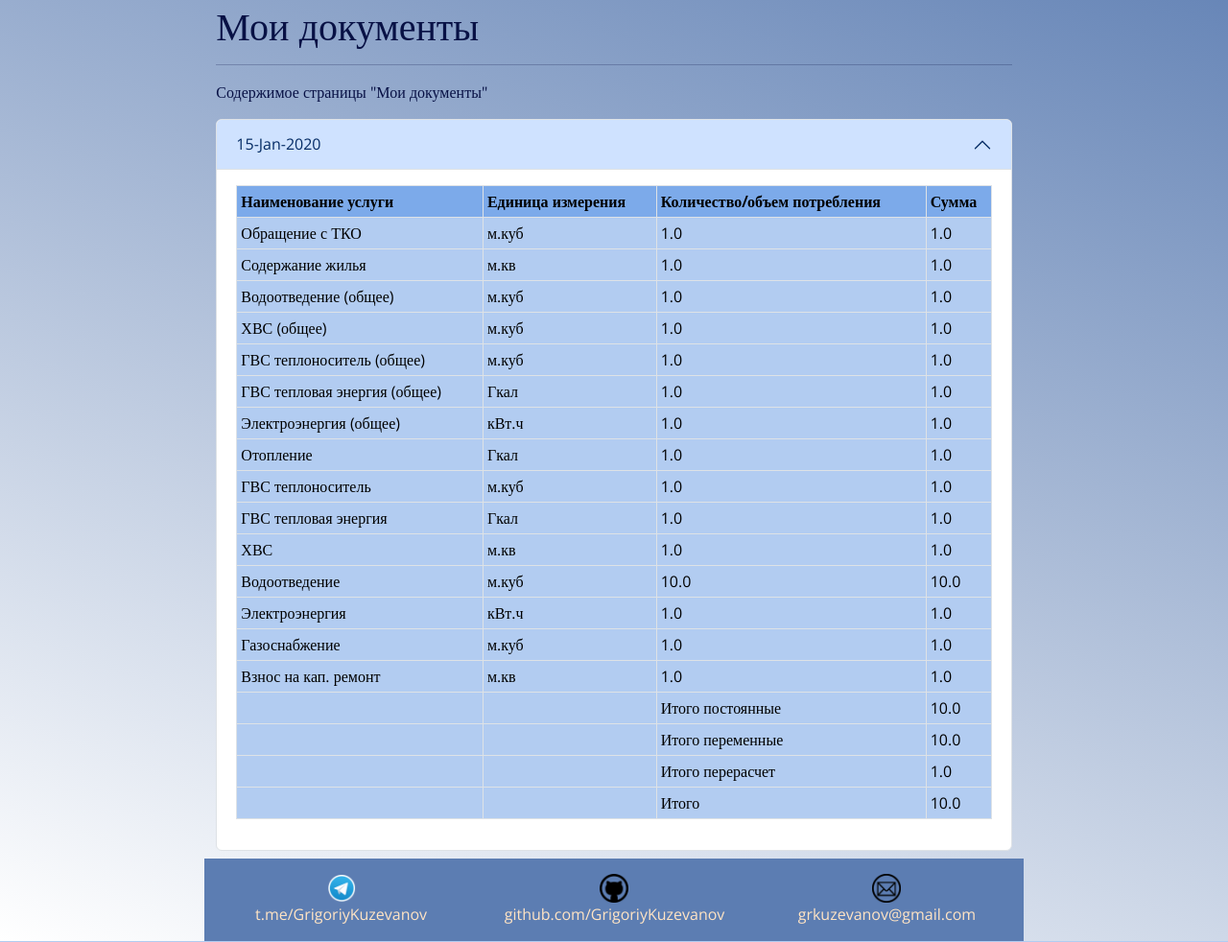
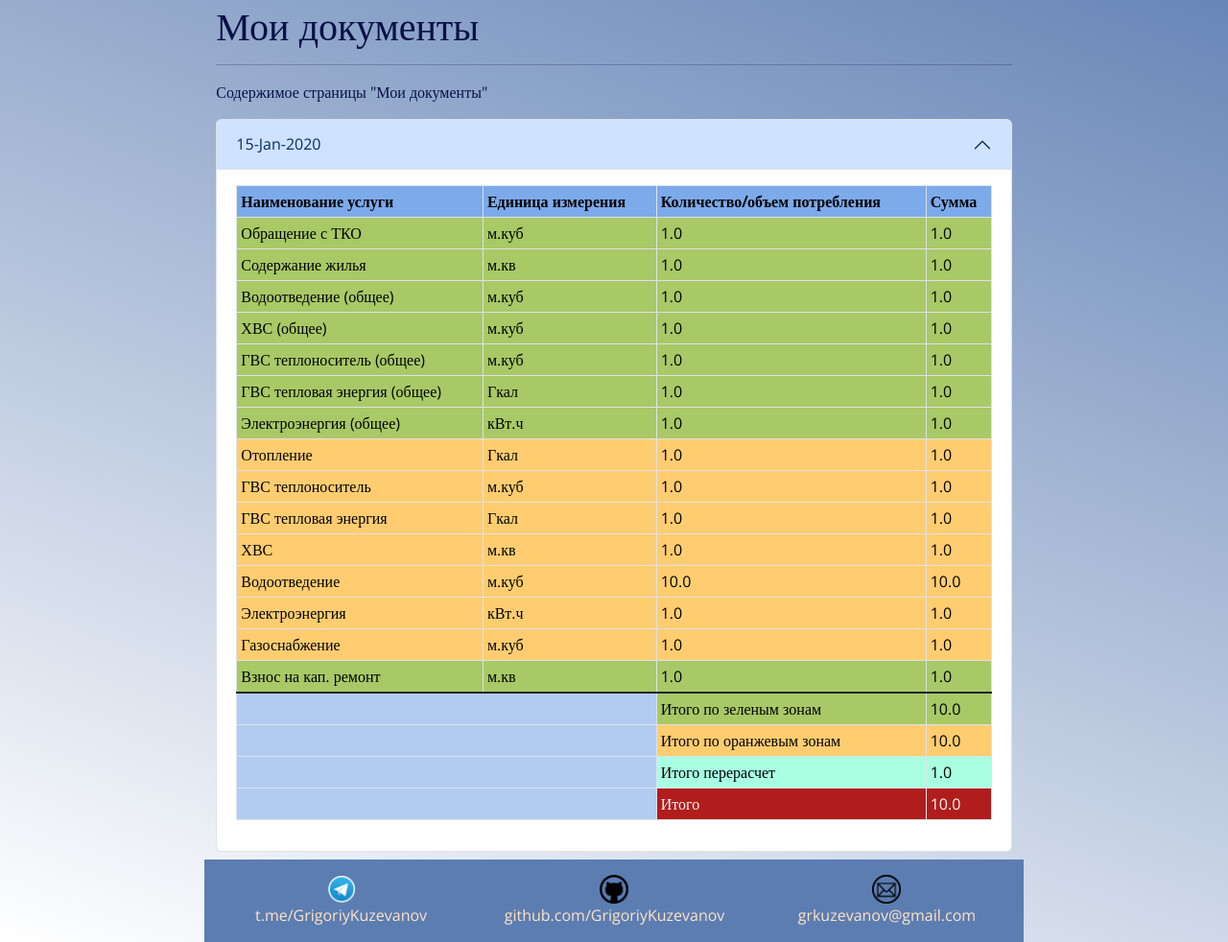
Before and after one commit to GrigoriyKuzevanov/flask-pet-project, a Flask app: page /show_docs in a window 1280 px wide, after a click that opens the changed part. Shown: the part 113-1095 px from the top of the page at 96% size. Run offline with Flask 3, Linux system fonts and the light colour scheme; a user stored in the database is signed in; tables that the repository leaves empty hold one stand-in row (values such as "Sample post").

Commit message:
add css style for show_docs html

```diff
--- a/my_app/routes.py
+++ b/my_app/routes.py
@@ -157,6 +157,7 @@ def show_docs():
 @app.route("/show_prices")
 def show_prices():
     url = url_for("show_prices")
+    user = current_user
     title = "Мои тарифы"
     prices = (
         Price.query.filter_by(user_id=user.id).order_by(Price.created_at.desc()).all()
--- a/my_app/static/css/styles.css
+++ b/my_app/static/css/styles.css
@@ -122,6 +122,7 @@ form .btn-primary:hover {
 
 
 /* Prices */
+/* Docs */
 
 /* #collapseOne {
     background-color: #4c73b2;
@@ -133,3 +134,23 @@ form .btn-primary:hover {
 #table-accordion th {
     background-color: #7caaea;
 }
+
+#table-accordion .tr-common td,
+#table-accordion .total-common {
+    background-color: rgb(168, 201, 102);
+}
+
+#table-accordion .tr-variable td,
+#table-accordion .total-variable {
+    background-color: rgb(255, 205, 112);
+}
+
+#table-accordion .total-recalculation {
+    background-color: rgb(168, 255, 226);
+}
+
+#table-accordion .total {
+    background-color: #b11d1d;
+    color: floralwhite;
+    font-style: bold;
+}
--- a/my_app/templates/show_docs.html
+++ b/my_app/templates/show_docs.html
@@ -25,121 +25,120 @@
                 </tr>
             </thead>
             <tbody>
-                <tr>
+                <tr class="tr-common">
                     <td>Обращение с ТКО</td>
                     <td>м.куб</td>
                     <td>{{ doc.tko }}</td>
                     <td>{{ doc.invoice.tko }}</td>
                 </tr>
-                <tr>
+                <tr class="tr-common">
                     <td>Содержание жилья</td>
                     <td>м.кв</td>
                     <td>{{ doc.maintenance_common }}</td>
                     <td>{{ doc.invoice.maintenance_common }}</td>
                 </tr>
-                <tr>
+                <tr class="tr-common">
                     <td>Водоотведение (общее)</td>
                     <td>м.куб</td>
                     <td>{{ doc.drainage_common }}</td>
                     <td>{{ doc.invoice.drainage_common }}</td>
                 </tr>
-                <tr>
+                <tr class="tr-common">
                     <td>ХВС (общее)</td>
                     <td>м.куб</td>
                     <td>{{ doc.cold_water_common }}</td>
                     <td>{{ doc.invoice.cold_water_common }}</td>
                 </tr>
-                <tr>
+                <tr class="tr-common">
                     <td>ГВС теплоноситель (общее)</td>
                     <td>м.куб</td>
                     <td>{{ doc.hot_water_volume_common }}</td>
                     <td>{{ doc.invoice.hot_water_volume_common }}</td>
                 </tr>
-                <tr>
+                <tr class="tr-common">
                     <td>ГВС тепловая энергия (общее)</td>
                     <td>Гкал</td>
                     <td>{{ doc.hot_water_energy_common }}</td>
                     <td>{{ doc.invoice.hot_water_energy_common }}</td>
                 </tr>
-                <tr>
+                <tr class="tr-common">
                     <td>Электроэнергия (общее)</td>
                     <td>кВт.ч</td>
                     <td>{{ doc.electricity_common }}</td>
                     <td>{{ doc.invoice.electricity_common }}</td>
                 </tr>
-                <tr>
+                <tr class="tr-variable">
                     <td>Отопление</td>
                     <td>Гкал</td>
                     <td>{{ doc.heating }}</td>
                     <td>{{ doc.invoice.heating }}</td>
                 </tr>
-                <tr>
+                <tr class="tr-variable">
                     <td>ГВС теплоноситель</td>
                     <td>м.куб</td>
                     <td>{{ doc.hot_water_volume }}</td>
                     <td>{{ doc.invoice.hot_water_volume }}</td>
                 </tr>
-                <tr>
+                <tr class="tr-variable">
                     <td>ГВС тепловая энергия</td>
                     <td>Гкал</td>
                     <td>{{ doc.hot_water_energy }}</td>
                     <td>{{ doc.invoice.hot_water_energy }}</td>
                 </tr>
-                <tr>
+                <tr class="tr-variable">
                     <td>ХВС</td>
                     <td>м.кв</td>
                     <td>{{ doc.cold_water }}</td>
                     <td>{{ doc.invoice.cold_water }}</td>
                 </tr>
-                <tr>
+                <tr class="tr-variable">
                     <td>Водоотведение</td>
                     <td>м.куб</td>
                     <td>{{ doc.drainage }}</td>
                     <td>{{ doc.invoice.drainage }}</td>
                 </tr>
-                <tr>
+                <tr class="tr-variable">
                     <td>Электроэнергия</td>
                     <td>кВт.ч</td>
                     <td>{{ doc.electricity }}</td>
                     <td>{{ doc.invoice.electricity }}</td>
                 </tr>
-                <tr>
+                <tr class="tr-variable">
                     <td>Газоснабжение</td>
                     <td>м.куб</td>
                     <td>{{ doc.gas }}</td>
                     <td>{{ doc.invoice.gas }}</td>
                 </tr>
-                <tr>
+                <tr class="tr-common last">
                     <td>Взнос на кап. ремонт</td>
                     <td>м.кв</td>
                     <td>{{ doc.renovation }}</td>
                     <td>{{ doc.invoice.renovation }}</td>
                 </tr>
+            </tbody>
+            <tfoot class="table-group-divider">
                 <tr>
-                    <td></td>
-                    <td></td>
-                    <td>Итого постоянные</td>
-                    <td>{{ doc.invoice.common_total }}</td>
+                    <td colspan="2"></td>
+                    <td class="total-common">Итого по зеленым зонам</td>
+                    <td class="total-common">{{ doc.invoice.common_total }}</td>
                 </tr>
                 <tr>
-                    <td></td>
-                    <td></td>
-                    <td>Итого переменные</td>
-                    <td>{{ doc.invoice.variable_total }}</td>
+                    <td colspan="2"></td>
+                    <td class="total-variable">Итого по оранжевым зонам</td>
+                    <td class="total-variable">{{ doc.invoice.variable_total }}</td>
                 </tr>
                 <tr>
-                    <td></td>
-                    <td></td>
-                    <td>Итого перерасчет</td>
-                    <td>{{ doc.invoice.recalculation }}</td>
+                    <td colspan="2"></td>
+                    <td class="total-recalculation">Итого перерасчет</td>
+                    <td class="total-recalculation">{{ doc.invoice.recalculation }}</td>
                 </tr>
                 <tr>
-                    <td></td>
-                    <td></td>
-                    <td>Итого</td>
-                    <td>{{ doc.invoice.total }}</td>
+                    <td colspan="2"></td>
+                    <td class="total">Итого</td>
+                    <td class="total">{{ doc.invoice.total }}</td>
                 </tr>
-            </tbody>
+
+            </tfoot>
           </table>
         </div>
       </div>
```
